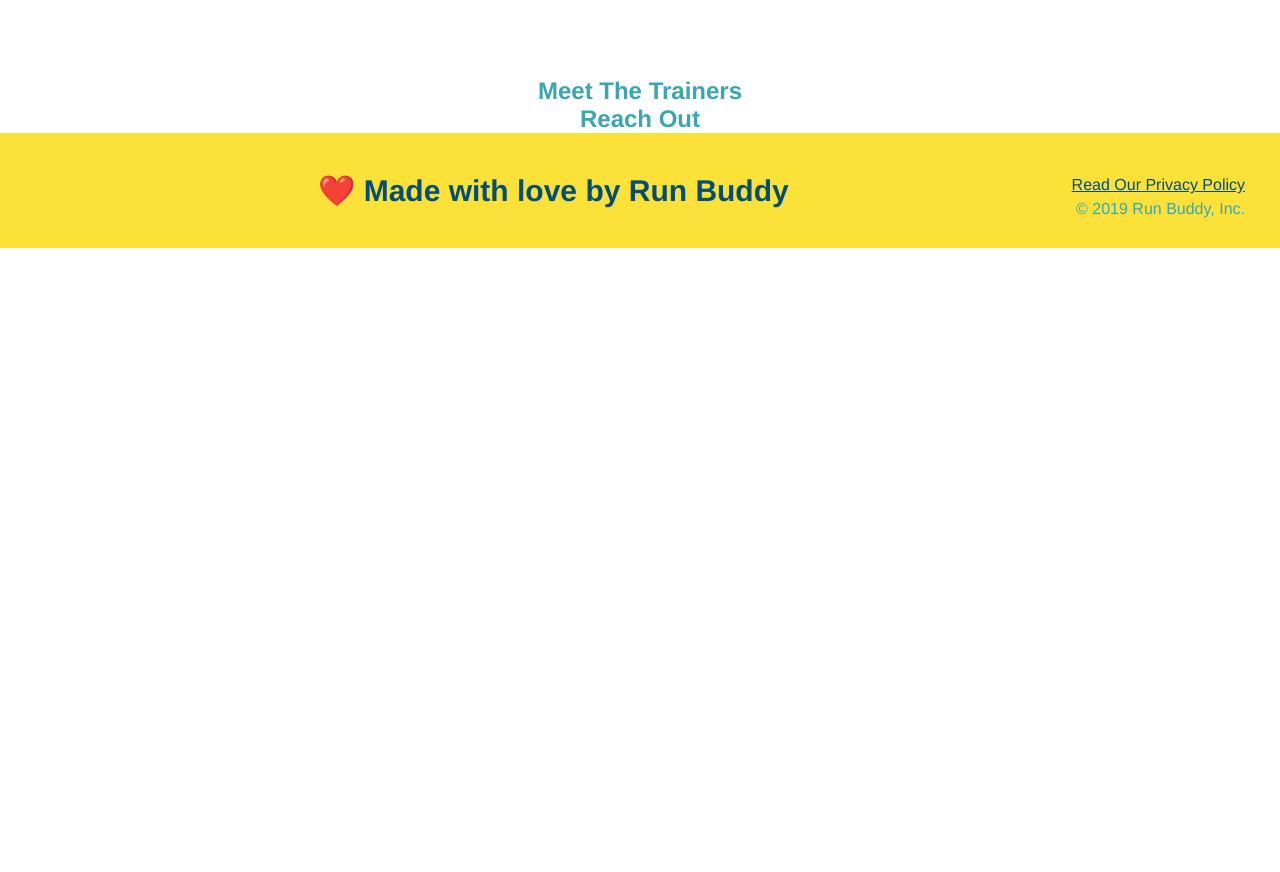
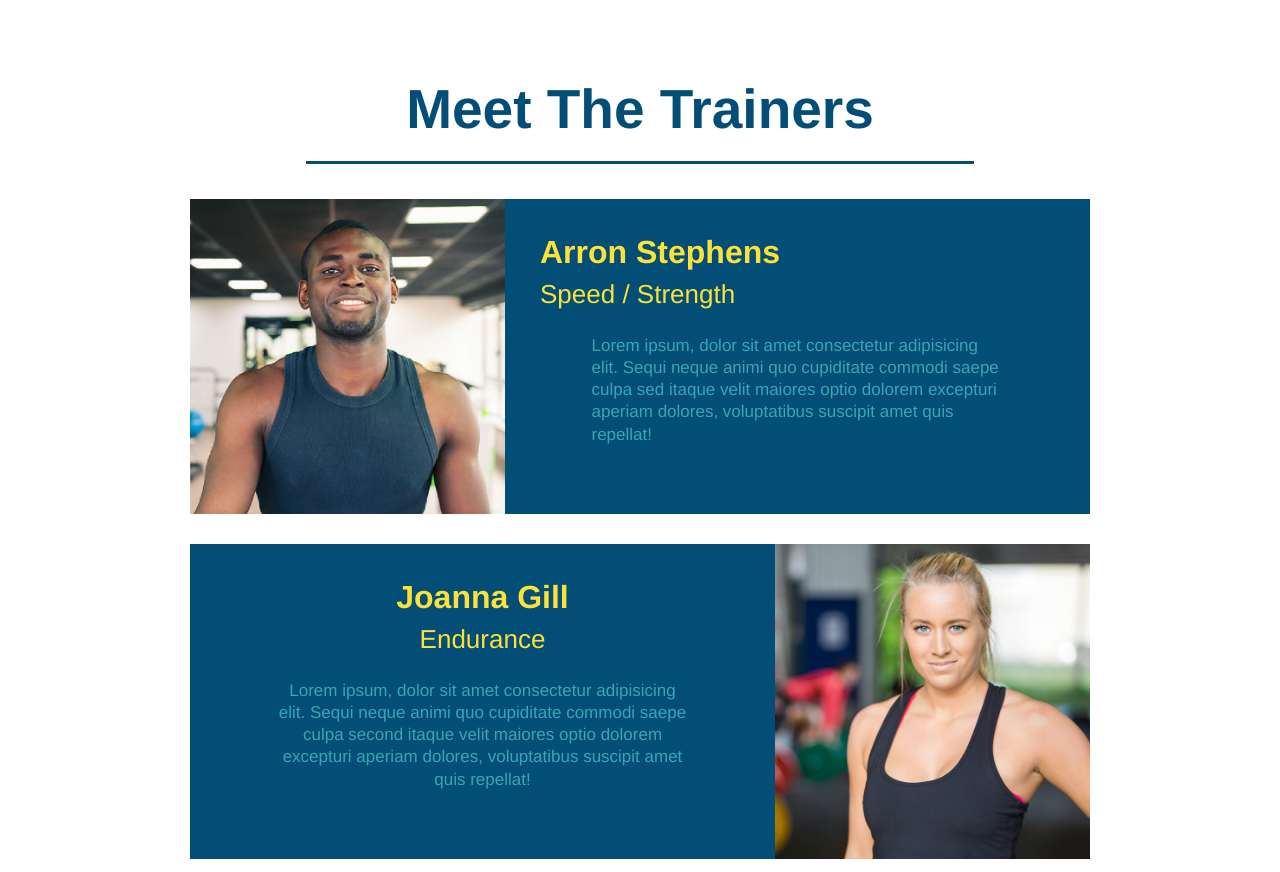
Before and after one commit to inglish2022/run-buddy, a plain HTML site: page index.html in a window 1280 px wide. Shown: the part 2528-3400 px from the top of the page. Before the commit the page ends 2776 px from the top, so only its background shows below. Drawn offline with Linux system fonts and the light colour scheme.

Commit message:
meet the trainers section

```diff
--- a/assets/css/style.css
+++ b/assets/css/style.css
@@ -179,3 +179,50 @@
   .steps span  {
       font-size: 38px;
   }
+
+  .trainers  {
+      text-align: center;
+  }
+
+  .trainer  {
+      width: 900px;
+      margin: 0 auto 30px auto;
+      background: #024e76;
+      color: #fce138;
+      overflow: auto;
+  }
+
+  .trainer img {
+      width: 35%;
+      float: left;
+  }
+
+  .trainer-bio  {
+      padding: 35px;
+      float: left;
+      width: 65%;
+  }
+
+  .text-left  {
+      text-align: left;
+  }
+
+  .text-right  {
+      text-align: right;
+  }
+
+  .trainer-bio h3  {
+      font-size: 32px;
+      margin-bottom: 8px;
+  }
+
+  .trainer-bio h4  {
+      font-weight: lighter;
+      font-size: 26px;
+      margin-bottom: 25px;
+  }
+
+  .trainer-bio p  {
+      font-size: 17px;
+      line-height: 1.3;
+  }
--- a/index.html
+++ b/index.html
@@ -110,8 +110,44 @@
         </section>
 
         <!--"meet the trainers" section -->
-        <section>
-            <h2>Meet The Trainers</h2>
+        <section id="your-trainers" class="trainers">
+            <h2 class="section-title primary border">
+                Meet The Trainers</h2>
+                <article class="trainer">
+                    <img src="./assets/images/trainer-1.jpg" alt="Arron Stephens in his workout clothes ready to pump iron" />
+                    <div class="trainer-bio text-left" >
+                        <h3>Arron Stephens</h3>
+                        <h4>Speed / Strength</h4>
+                        <p>
+                            Lorem ipsum, dolor sit amet consectetur adipisicing elit.  Sequi neque animi quo cupiditate commodi saepe culpa sed
+                            itaque velit maiores optio dolorem excepturi aperiam dolores, voluptatibus suscipit amet quis repellat!
+                        </p>
+                    </div>
+                </article>
+                <!--  second trainer bio  -->
+                <article class="trainer">
+                    <div class="trainer-bio text right">
+                        <h3> Joanna Gill</h3>
+                        <h4>Endurance</h4>
+                        <p>
+                            Lorem ipsum, dolor sit amet consectetur adipisicing elit.  Sequi neque animi quo cupiditate commodi saepe culpa second
+                             itaque velit maiores optio dolorem excepturi aperiam dolores, voluptatibus suscipit amet quis repellat!
+                        </p>
+                    </div>
+                    <img src="./assets/images/trainer-2.jpg" alt="Joanna Gill cooling off ater a workout"  />
+                </article>
+                <!--  third trainer bio-->
+                <article class="trainer">
+                    <img src="./assets/images/trainer-3.jpg" alt="Harry Smith wearing a headband and lifing comically small pink weights" />
+                    <div class="trainer-bio text left">
+                      <h3>Harry "the Headband" Smith</h3>
+                      <h4>Strength</h4>
+                      <p>
+                          Lorem ipsum, dolor sit amet consectetur adipisicing elit.  Sequi neque animi quo cupiditate commodi saepe culpa sed
+                          itaque velit maiores optio dolorem excepturi aperiam dolores, voluptatibus suscipit amet quis repellat!
+                      </p>
+                    </div>
+                </article>
         </section>
 
         <!--"reach out" section -->
```
Also changed, not shown: assets/images/trainer-1.jpg (added), assets/images/trainer-2.jpg (added), assets/images/trainer-3.jpg (added).
